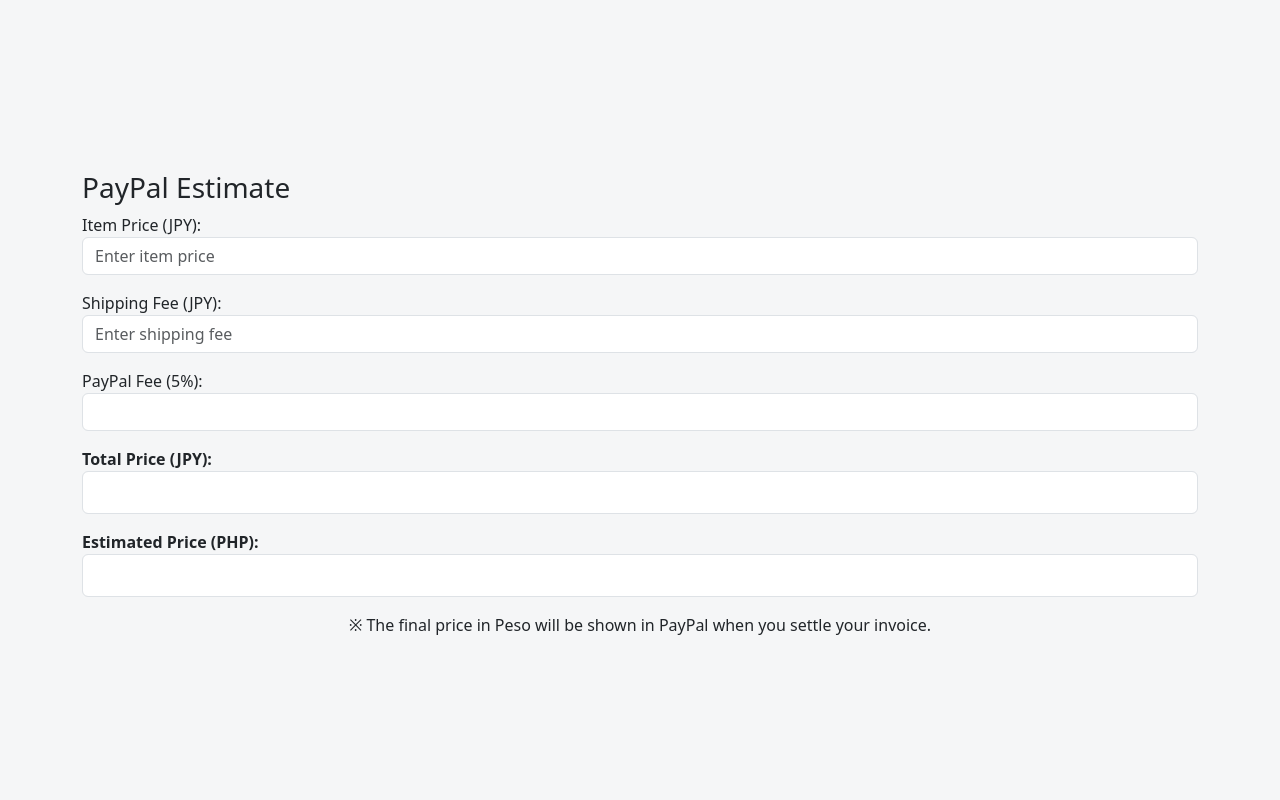
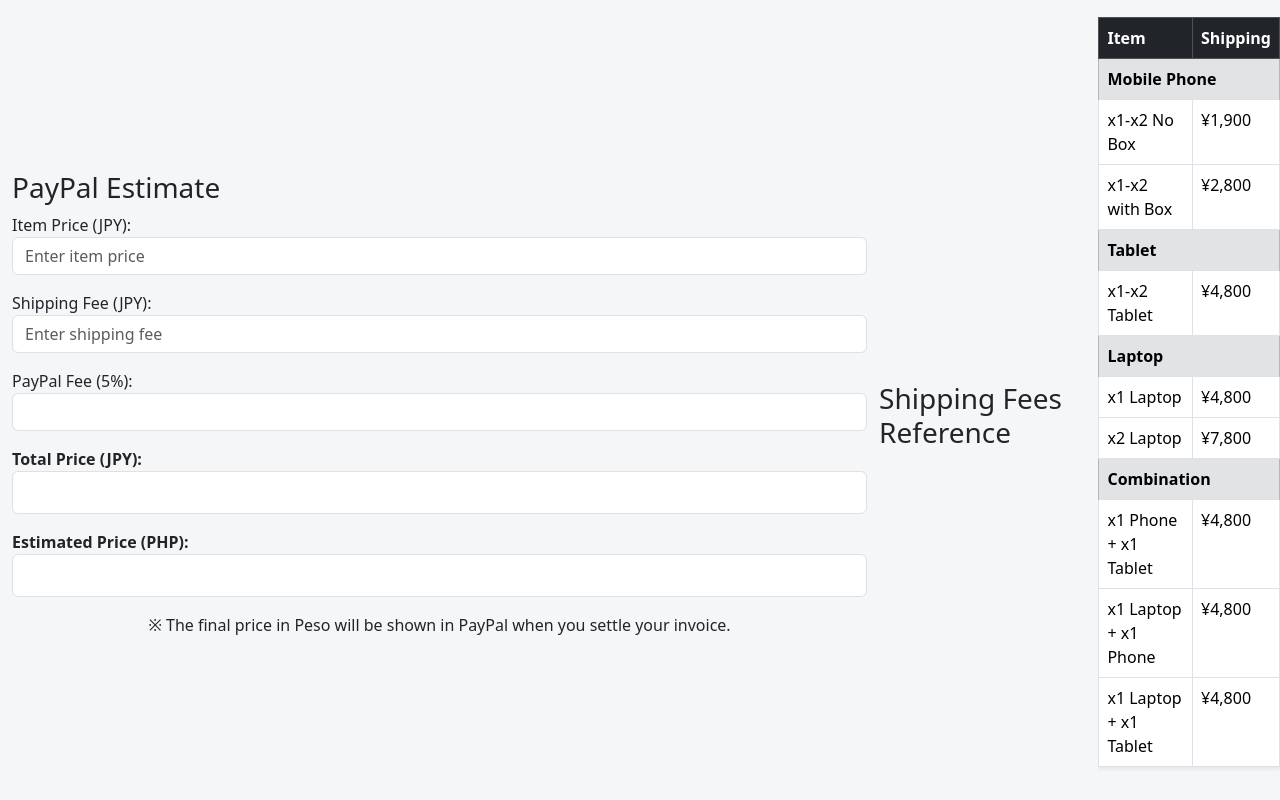
Before and after one commit to dealzkk/paypal-calculator, a plain HTML site: page index.html in a window 1280 px wide. Drawn offline with nearby package versions, Linux system fonts and the light colour scheme.

Commit message:
Update index.html

```diff
--- a/index.html
+++ b/index.html
@@ -61,6 +61,64 @@
 
 	  <p class="text-center mt-3">※ The final price in Peso will be shown in PayPal when you settle your invoice.</p>
     </div>
+
+	<h3 class="mt-5 mb-3">Shipping Fees Reference</h3>
+        <div class="table-responsive">
+          <table class="table table-bordered shadow-sm" style="background-color: white;">
+            <thead class="table-dark">
+              <tr>
+                <th scope="col">Item</th>
+                <th scope="col">Shipping</th>
+              </tr>
+            </thead>
+            <tbody>
+              <tr>
+                <td colspan="2" class="table-secondary text-start fw-bold">Mobile Phone</td>
+              </tr>
+              <tr>
+                <td>x1-x2 No Box</td>
+                <td>¥1,900</td>
+              </tr>
+              <tr>
+                <td>x1-x2 with Box</td>
+                <td>¥2,800</td>
+              </tr>
+              <tr>
+                <td colspan="2" class="table-secondary text-start fw-bold">Tablet</td>
+              </tr>
+              <tr>
+                <td>x1-x2 Tablet</td>
+                <td>¥4,800</td>
+              </tr>
+              <tr>
+                <td colspan="2" class="table-secondary text-start fw-bold">Laptop</td>
+              </tr>
+              <tr>
+                <td>x1 Laptop</td>
+                <td>¥4,800</td>
+              </tr>
+              <tr>
+                <td>x2 Laptop</td>
+                <td>¥7,800</td>
+              </tr>
+              <tr>
+                <td colspan="2" class="table-secondary text-start fw-bold">Combination</td>
+              </tr>
+              <tr>
+                <td>x1 Phone + x1 Tablet</td>
+                <td>¥4,800</td>
+              </tr>
+              <tr>
+                <td>x1 Laptop + x1 Phone</td>
+                <td>¥4,800</td>
+              </tr>
+              <tr>
+                <td>x1 Laptop + x1 Tablet</td>
+                <td>¥4,800</td>
+              </tr>
+            </tbody>
+          </table>
+        </div>
   </div>
 
   <script>
```
